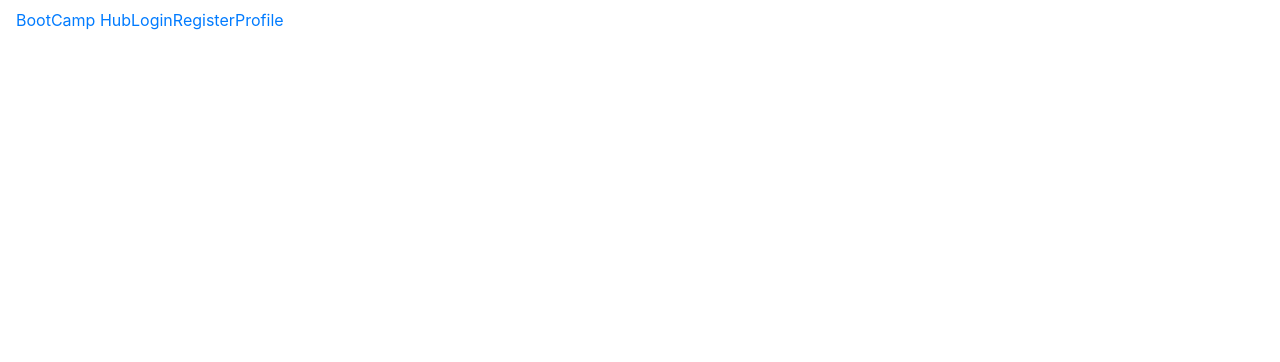
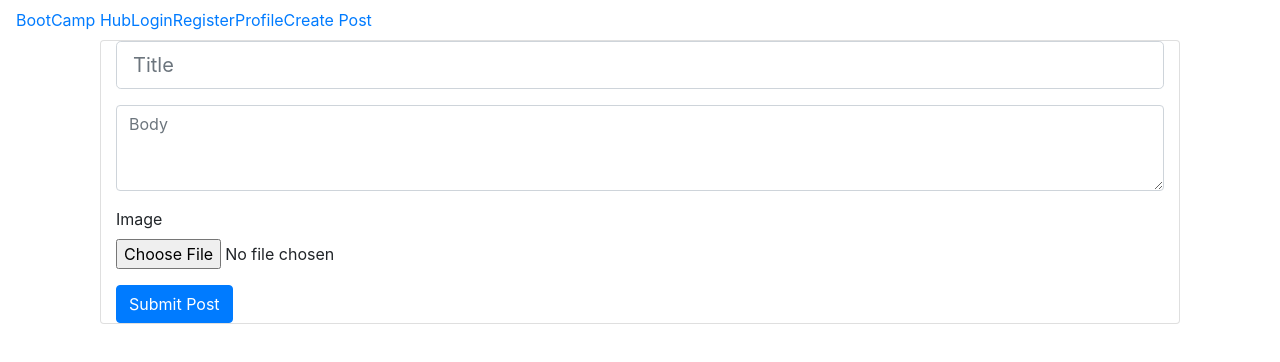
Before and after one commit to tglennd90/BCH, a React (Create React App) app in the folder client/: page /createpost in a window 1280 px wide. Shown: the top 362 px of the page. Built offline with nearby package versions, Linux system fonts and the light colour scheme; the HTML template or start-up script is replaced by a standard one.

Commit message:
Profile/Home/CreatePost Pages Added

```diff
--- a/client/package.json
+++ b/client/package.json
@@ -3,6 +3,7 @@
   "version": "0.1.0",
   "private": true,
   "dependencies": {
+    "@fortawesome/fontawesome-free": "^5.13.0",
     "@testing-library/jest-dom": "^4.2.4",
     "@testing-library/react": "^9.3.2",
     "@testing-library/user-event": "^7.1.2",
--- a/client/public/index.html
+++ b/client/public/index.html
@@ -12,6 +12,7 @@
     <link rel="apple-touch-icon" href="%PUBLIC_URL%/logo192.png" />
     <link rel="stylesheet" href="https://maxcdn.bootstrapcdn.com/bootstrap/4.4.1/css/bootstrap.min.css"
       integrity="sha384-Vkoo8x4CGsO3+Hhxv8T/Q5PaXtkKtu6ug5TOeNV6gBiFeWPGFN9MuhOf23Q9Ifjh" crossorigin="anonymous" />
+    <script src="https://kit.fontawesome.com/0570c2f73b.js" crossorigin="anonymous"></script>
     <!--
       manifest.json provides metadata used when your web app is installed on a
       user's mobile device or desktop. See https://developers.google.com/web/fundamentals/web-app-manifest/
--- a/client/src/App.js
+++ b/client/src/App.js
@@ -7,6 +7,7 @@ import Home from './components/screens/Home';
 import Profile from './components/screens/Profile';
 import Login from './components/screens/Login';
 import Signup from './components/screens/Signup';
+import CreatePost from './components/screens/CreatePost';
 
 import Navigation from './components/Navbar';
 
@@ -37,6 +38,11 @@ function App() {
                     <Signup />
                 </Container>
             </Route>
+            <Route path="/createpost">
+                <Container>
+                    <CreatePost />
+                </Container>
+            </Route>
         </BrowserRouter>
     )
 }
--- a/client/src/components/Navbar.js
+++ b/client/src/components/Navbar.js
@@ -12,6 +12,7 @@ const Navigation = () => {
                     <Link to="/login">Login</Link>
                     <Link to="/signup">Register</Link>
                     <Link to="/profile">Profile</Link>
+                    <Link to="/createpost">Create Post</Link>
                 </div>
             </Navbar.Collapse>
         </Navbar>
--- /dev/null
+++ b/client/src/components/screens/CreatePost.js
@@ -0,0 +1,34 @@
+import React from 'react';
+import { Container, Card, Form, Button } from 'react-bootstrap';
+
+const CreatePost = () => {
+    return (
+        <div>
+            <Container>
+                <Card>
+                    <Container>
+                    <Form>
+                        <Form.Group>
+                            <Form.Control type="text" size="lg" placeholder="Title" />
+                        </Form.Group>
+                        <Form.Group>
+                            <Form.Control as="textarea" rows="3" placeholder="Body" />
+                        </Form.Group>
+                        <div className="mb-3">
+                            <Form.File id="formcheck-api-regular">
+                                <Form.File.Label>Image</Form.File.Label>
+                                <Form.File.Input />
+                            </Form.File>
+                        </div>
+                        <Button type="submit">
+                                Submit Post
+                        </Button>
+                    </Form>
+                    </Container>
+                </Card>
+            </Container>
+        </div>
+    )
+};
+
+export default CreatePost;
--- a/client/src/components/screens/Home.js
+++ b/client/src/components/screens/Home.js
@@ -1,8 +1,29 @@
 import React from 'react';
+import { Container, Card, Form } from 'react-bootstrap';
 
 const Home = () => {
     return (
-        <h1>Home</h1>
+        <div className="homePage">
+            <Container>
+                <Card>
+                    <Card.Header>User Name</Card.Header>
+                    <Card.Body>
+                        <Card.Img style={{height:"300px"}} variant="top" src="https://www.pixelstalk.net/wp-content/uploads/2016/04/Earth-backgrounds-free-download.jpg" />
+                        <i class="fas fa-heart fa-3x"></i>
+                        <Card.Title>Post Title</Card.Title>
+                        <Card.Text>
+                            Post Body
+                        </Card.Text>
+                        <Form>
+                            <Form.Group controlId="formBasicText">
+                                <Form.Label>Comment Here</Form.Label>
+                                <Form.Control type="text" />
+                            </Form.Group>
+                        </Form>
+                    </Card.Body>
+                </Card>
+            </Container>
+        </div>
     )
 }
 
--- a/client/src/components/screens/Profile.js
+++ b/client/src/components/screens/Profile.js
@@ -1,8 +1,50 @@
 import React from 'react';
+import { Container } from 'react-bootstrap';
 
 const Profile = () => {
     return (
-        <h1>Profile</h1>
+        <div style={{maxWidth:"80%",margin:"2% auto"}}>
+            <Container>
+                <div className="personalArea"
+                     style={{display:"flex",justifyContent:"space-around",margin:"20px 0px",paddingBottom:"2%",paddingTop:"2%",borderBottom:"2px solid black"}}>
+                    <div className="profilePic">
+                        <img src="https://media.gettyimages.com/photos/handsome-black-man-with-a-bald-head-on-a-white-background-picture-id468465470?b=1&k=6&m=468465470&s=612x612&w=0&h=cx2AnEU362_ZC-kfsqqzCyCMrhzgIc1VlajqHQkAZrg="
+                             alt="profilePic"
+                             style={{width:"205px",height:"145px",borderRadius:"50%"}}
+                        />
+                    </div>
+                    <div className="profileName">
+                        <h4>Victor Stone</h4>
+                        <div style={{display:"flex",justifyContent:"space-between",width:"115%"}}>
+                            <h6>Posts</h6>
+                            <h6>Followers</h6>
+                            <h6>Following</h6>
+                        </div>
+                    </div>
+                </div>
+
+                <div className="galleryArea"
+                     style={{display:"flex",flexWrap:"wrap",justifyContent:"space-around"}}
+                >
+                    <img src="https://media.gettyimages.com/photos/handsome-black-man-with-a-bald-head-on-a-white-background-picture-id468465470?b=1&k=6&m=468465470&s=612x612&w=0&h=cx2AnEU362_ZC-kfsqqzCyCMrhzgIc1VlajqHQkAZrg="
+                             alt="profilePic"
+                             style={{width:"155px",height:"95px",borderRadius:"50%"}}
+                        />
+                    <img src="https://media.gettyimages.com/photos/handsome-black-man-with-a-bald-head-on-a-white-background-picture-id468465470?b=1&k=6&m=468465470&s=612x612&w=0&h=cx2AnEU362_ZC-kfsqqzCyCMrhzgIc1VlajqHQkAZrg="
+                             alt="profilePic"
+                             style={{width:"155px",height:"95px",borderRadius:"50%"}}
+                        />
+                    <img src="https://media.gettyimages.com/photos/handsome-black-man-with-a-bald-head-on-a-white-background-picture-id468465470?b=1&k=6&m=468465470&s=612x612&w=0&h=cx2AnEU362_ZC-kfsqqzCyCMrhzgIc1VlajqHQkAZrg="
+                             alt="profilePic"
+                             style={{width:"155px",height:"95px",borderRadius:"50%"}}
+                        />
+                    <img src="https://media.gettyimages.com/photos/handsome-black-man-with-a-bald-head-on-a-white-background-picture-id468465470?b=1&k=6&m=468465470&s=612x612&w=0&h=cx2AnEU362_ZC-kfsqqzCyCMrhzgIc1VlajqHQkAZrg="
+                             alt="profilePic"
+                             style={{width:"155px",height:"95px",borderRadius:"50%"}}
+                        />
+                </div>
+            </Container>
+        </div>
     )
 }
 
--- a/package.json
+++ b/package.json
@@ -5,7 +5,8 @@
   "main": "server.js",
   "scripts": {
     "test": "echo \"Error: no test specified\" && exit 1",
-    "start": "nodemon server.js"
+    "start": "nodemon server.js",
+    "client": "cd client && npm start"
   },
   "repository": {
     "type": "git",
```
Also changed, not shown: 1 other file (tests, documents, lock files or other folders).
